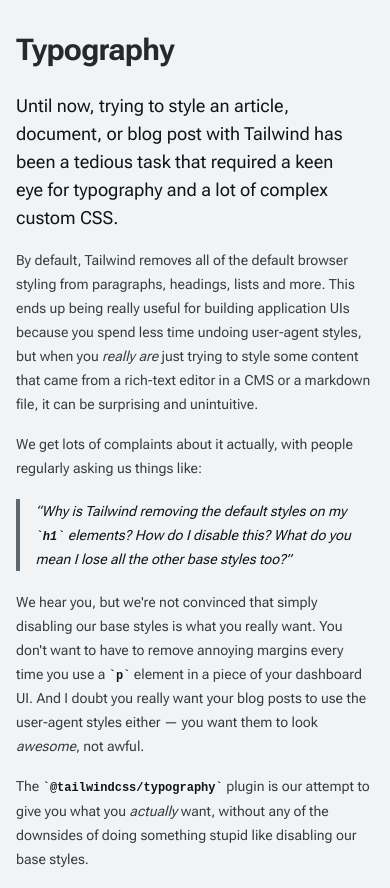
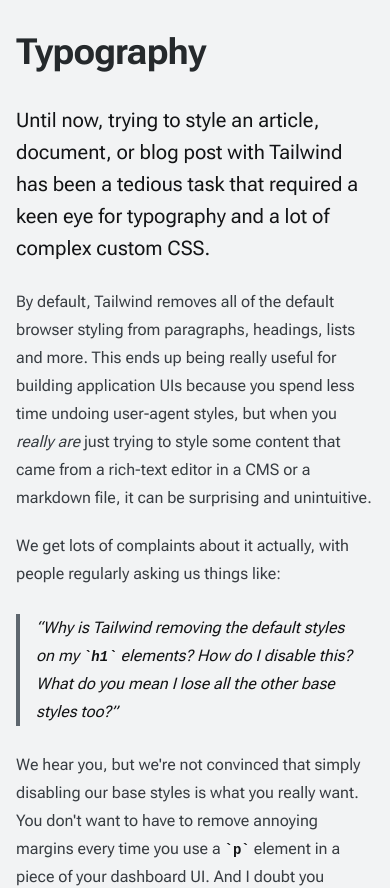
Before and after one commit to r-sp/kampungbahasa, a Next.js app in the folder web/: page /typography in a window 390 px wide. Shown: the top 888 px of the page. Built offline with nearby package versions, Linux system fonts and the light colour scheme.

Commit message:
fix prose on small screen

```diff
--- a/web/app/typography/page.tsx
+++ b/web/app/typography/page.tsx
@@ -9,7 +9,7 @@
 export default function TypographyPage() {
   return (
     <div className="px-4 py-8">
-      <Prose className="prose prose-sm sm:prose-base lg:prose-lg xl:prose-xl 2xl:prose-2xl mx-auto">
+      <Prose className="mx-auto">
         <h1>Typography</h1>
         <p className="lead">
           Until now, trying to style an article, document, or blog post with Tailwind has been a
```
